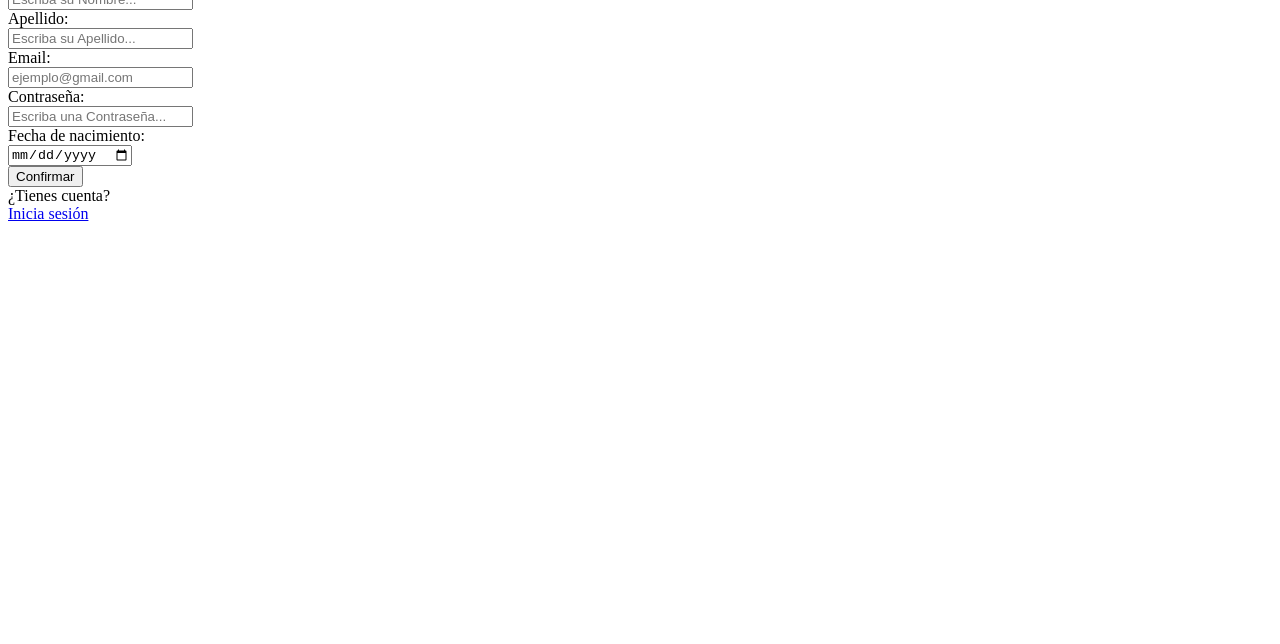
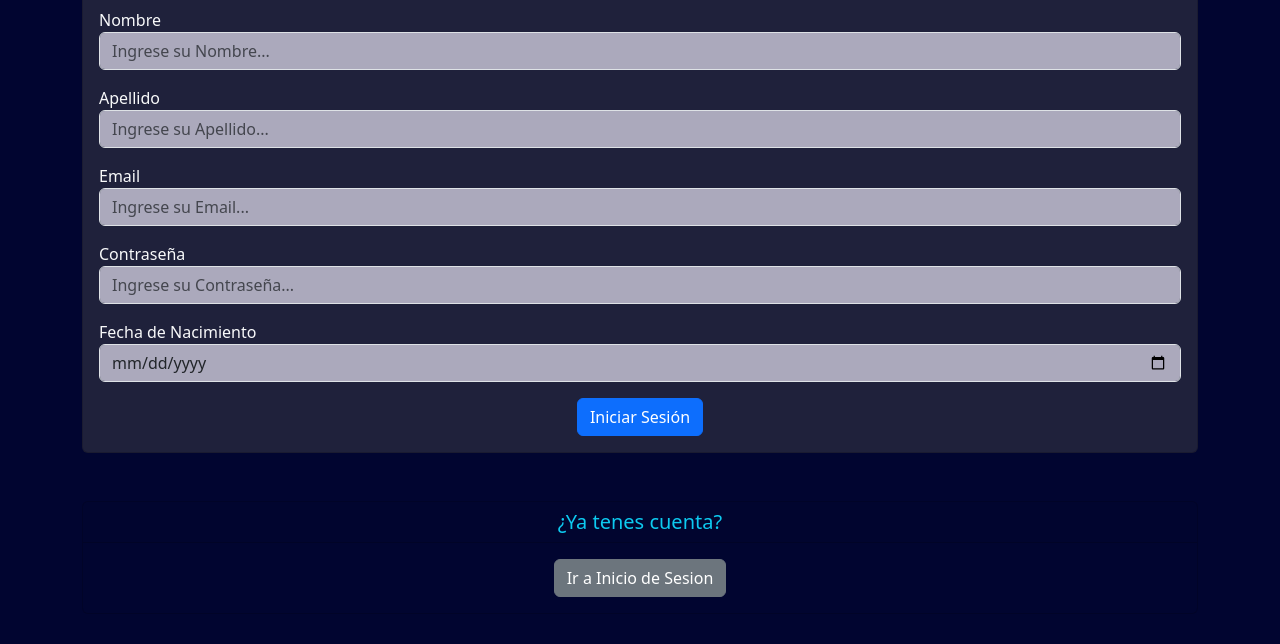
Before and after one commit to Gallo-Juan/Gallo-Juan.github.io, a plain HTML site: page registro.html in a window 1280 px wide. Shown: the part 156-800 px from the top of the page. Drawn offline with nearby package versions, Linux system fonts and the light colour scheme.

Commit message:
probando estilos con bootstrap

```diff
--- /dev/null
+++ b/css/style.css
@@ -0,0 +1,27 @@
+.bg-body{
+    background-color: #010530 !important;
+}
+
+.bg-card{
+    background-color: #36354496 !important;
+}
+
+.bg-input{
+    background-color: #aba9bc !important;
+}
+
+.bg-nav-button{
+    background-color: #464555 !important;
+}
+
+.text-nav-logout{
+    color:#d6042e !important ;
+}
+
+.bg-logo{
+    background-color: #7d87f2 !important;
+}
+
+.nav-link:hover{
+    color: #7d87f2 !important;
+}
--- a/registro.html
+++ b/registro.html
@@ -3,38 +3,58 @@
 <head>
     <meta charset="UTF-8">
     <meta name="viewport" content="width=device-width, initial-scale=1.0">
+    <link href="https://cdn.jsdelivr.net/npm/bootstrap@5.3.5/dist/css/bootstrap.min.css" rel="stylesheet" integrity="sha384-SgOJa3DmI69IUzQ2PVdRZhwQ+dy64/BUtbMJw1MZ8t5HZApcHrRKUc4W0kG879m7" crossorigin="anonymous">
+    <link href="css/style.css" rel="stylesheet">
     <title>Registro</title>
 
 </head>
-<body>
+<body class="bg-body">
     <h1>Tu Rincón Online</h1>
-    <h2>Registrarse</h2>
-    <form action="" method="">
-        <div>
-            <label for="txtNombre">Nombre: </label><br><input type="text" id="txtNombre" name="txtNombre" placeholder="Escriba su Nombre..." required>
+    <div class="container-md">
+        <div class="card mt-5 bg-card">
+            <h3 class="card-header text-light text-center">Registro</h3>
+            <div class="card-body">
+                <form action="index.html" method="get">
+                    <div class="mb-3">
+                        <span class="text-light text-center">Nombre</span>
+                        <input type="text" name="Nombre" placeholder="Ingrese su Nombre..." class="form-control bg-input" required>
                     </div>
-        <div>
-            <label for="txtApellido">Apellido: </label><br><input type="text" id="txtApellido" name="txtApellido" placeholder="Escriba su Apellido..." required>
+                    <div class="mb-3 ">
+                        <span class="text-light text-center">Apellido</span>
+                        <input type="text" name="Apellido" placeholder="Ingrese su Apellido..." class="form-control bg-input" required>
                     </div>
-        <div>
-            <label for="txtEmail">Email: </label><br><input type="email" id="txtEmail" name="txtEmail" placeholder="ejemplo@gmail.com" required>
+                    <div class="mb-3">
+                        <span class="text-light text-center">Email</span>
+                        <input type="email" name="email" placeholder="Ingrese su Email..." class="form-control bg-input" required>
                     </div>
-        <div>
-            <label for="txtContrasenia">Contraseña: </label><br><input type="password" id="txtContrasenia" name="txtContrasenia" placeholder="Escriba una Contraseña..." required>
+                    <div class="mb-3">
+                        <span class="text-light text-center">Contraseña</span>
+                        <input type="password" name="pass" placeholder="Ingrese su Contraseña..." class="form-control bg-input" required>
                     </div>
-        <div>
-            <label for="txtFechanac">Fecha de nacimiento: </label><br><input type="date" id="txtFechanac" name="txtFechanac" required>
+                    <div class="mb-3">
+                        <span class="text-light text-center">Fecha de Nacimiento</span>
+                        <input type="date" name="FechaNac" class="form-control bg-input" required>
                     </div>
 
-        <div>
-            <input  type="submit" value="Confirmar">
+                    <div class="text-center">
+                        <input type="submit" value="Iniciar Sesión" class="btn btn-primary ">
                     </div>
-        <div>
-            <label>¿Tienes cuenta?</label>
+
+                </form>
             </div>
-        <div>
-            <a  href="login.html">Inicia sesión</a>
+        </div>
+    </div>
+    <div class="container">
+        <div class="card bg-body mt-5">
+            <h5 class="card-header text-info text-center">¿Ya tenes cuenta?</h5>
+            <div class="card-body">
+                <form action="login.html">
+                    <div class="text-center">
+                        <input type="submit" class="btn btn-secondary" value="Ir a Inicio de Sesion">
                     </div>
                 </form>
+            </div>
+        </div>
+    </div>
 </body>
 </html>
```
Also changed, not shown: index.html (+32 -10 lines), login.html (+19 -23 lines), imgs/logo.png (added). Lines whose indentation alone changed are shown as unchanged.
